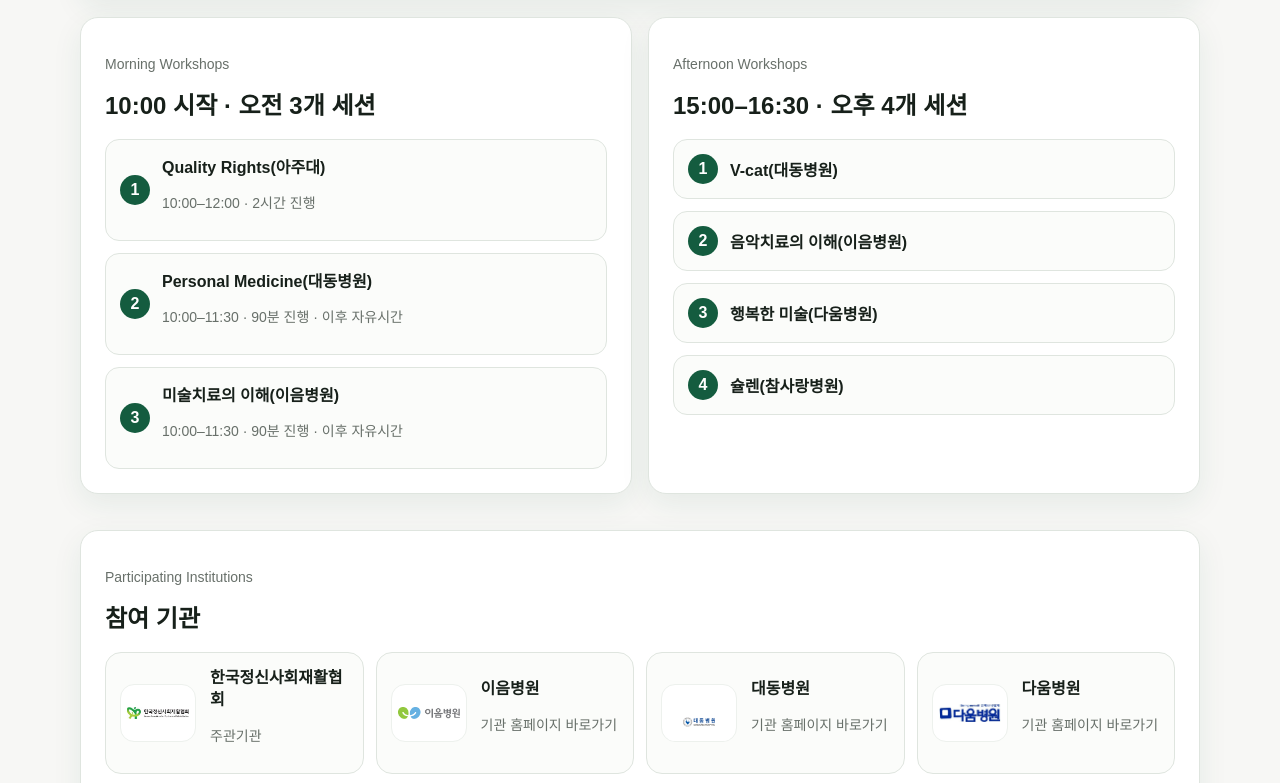
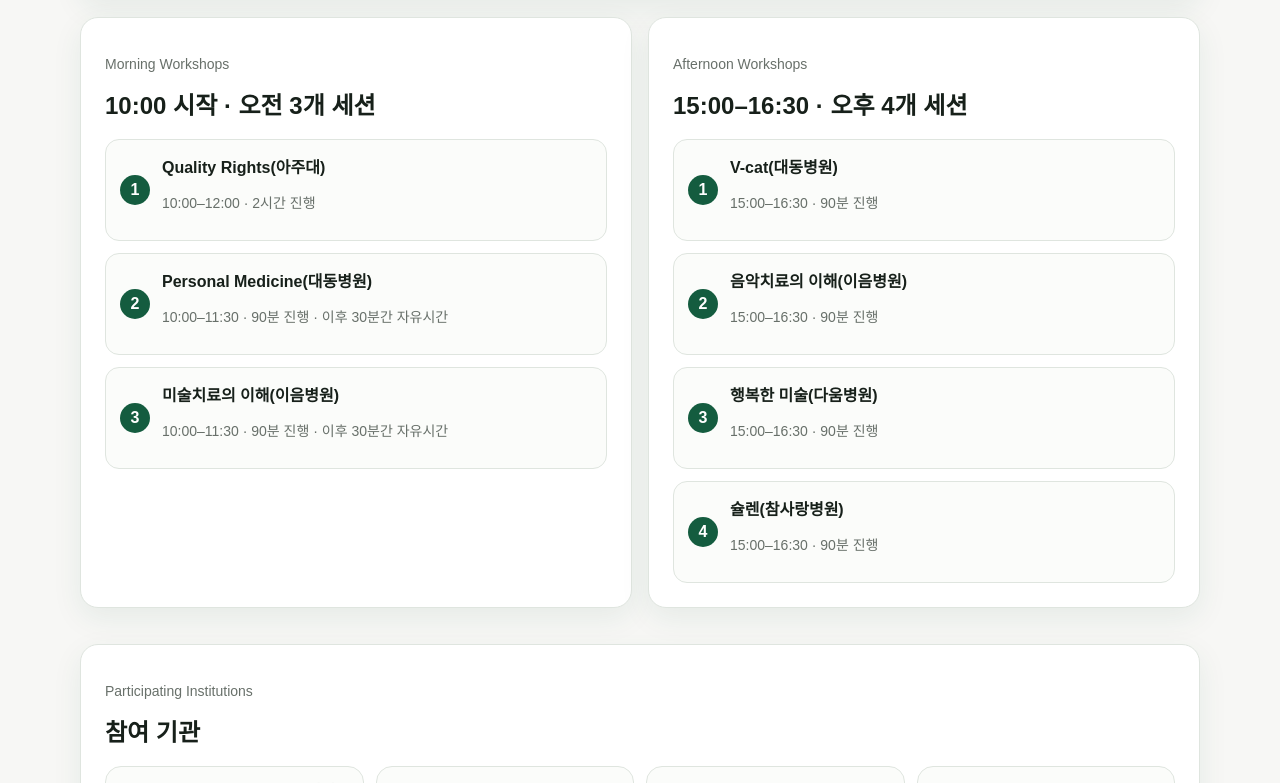
Before and after one commit to Cooledricesh/nabh-workshop-registration, a Next.js app: page / in a window 1280 px wide. Shown: the part 1329-2112 px from the top of the page. Built offline with nearby package versions, Linux system fonts and the light colour scheme; no server answers; the database is empty.

Commit message:
feat: show root workshop capacities

```diff
--- a/src/app/globals.css
+++ b/src/app/globals.css
@@ -70,6 +70,7 @@
 .workshop-list { display: grid; gap: 12px; }
 .workshop-summary { display: flex; gap: 12px; align-items: center; border: 1px solid var(--line); border-radius: 14px; padding: 14px; background: #fbfcfa; }
 .workshop-summary span { display: inline-grid; place-items: center; width: 30px; height: 30px; border-radius: 999px; background: var(--accent); color: white; font-weight: 800; flex: 0 0 auto; }
+.workshop-capacity-modal { display: inline-block; margin: 6px 0 0; padding: 4px 8px; border-radius: 999px; background: #fff4df; }
 .institutions-card { margin-top: 18px; }
 .institution-grid { display: grid; grid-template-columns: repeat(auto-fit, minmax(220px, 1fr)); gap: 12px; }
 .institution-card { display: flex; align-items: center; gap: 14px; min-height: 96px; padding: 14px; border: 1px solid var(--line); border-radius: 16px; background: #fbfcfa; text-decoration: none; color: var(--ink); transition: transform 0.16s ease, border-color 0.16s ease, box-shadow 0.16s ease; }
--- a/src/app/page.tsx
+++ b/src/app/page.tsx
@@ -1,18 +1,27 @@
 import Link from 'next/link';
 
-const morningWorkshops = [
-  { title: 'Quality Rights(아주대)', time: '10:00–12:00', note: '2시간 진행' },
-  { title: 'Personal Medicine(대동병원)', time: '10:00–11:30', note: '90분 진행 · 이후 자유시간' },
-  { title: '미술치료의 이해(이음병원)', time: '10:00–11:30', note: '90분 진행 · 이후 자유시간' },
+import { listWorkshops } from '@/lib/data';
+import { getWorkshopCapacityNotice } from '@/lib/registration';
+import type { SessionSlot, WorkshopAvailability } from '@/lib/types';
+
+export const dynamic = 'force-dynamic';
+
+type WorkshopIntro = {
+  title: string;
+  time: string;
+  note: string;
+  slot: SessionSlot;
+};
+
+const workshopIntros: WorkshopIntro[] = [
+  { title: 'Quality Rights(아주대)', time: '10:00–12:00', note: '2시간 진행', slot: 'morning' },
+  { title: 'Personal Medicine(대동병원)', time: '10:00–11:30', note: '90분 진행 · 이후 30분간 자유시간', slot: 'morning' },
+  { title: '미술치료의 이해(이음병원)', time: '10:00–11:30', note: '90분 진행 · 이후 30분간 자유시간', slot: 'morning' },
+  { title: 'V-cat(대동병원)', time: '15:00–16:30', note: '90분 진행', slot: 'afternoon' },
+  { title: '음악치료의 이해(이음병원)', time: '15:00–16:30', note: '90분 진행', slot: 'afternoon' },
+  { title: '행복한 미술(다움병원)', time: '15:00–16:30', note: '90분 진행', slot: 'afternoon' },
+  { title: '슐렌(참사랑병원)', time: '15:00–16:30', note: '90분 진행', slot: 'afternoon' },
 ];
-
-const afternoonWorkshops = [
-  'V-cat(대동병원)',
-  '음악치료의 이해(이음병원)',
-  '행복한 미술(다움병원)',
-  '슐렌(참사랑병원)',
-];
-
 
 const institutionLinks = [
   { name: '한국정신사회재활협회', url: 'http://www.kapr.or.kr/', logo: '/institutions/kapr-logo.jpg', note: '주관기관' },
@@ -29,7 +38,7 @@
   { time: '09:30', title: '집결', detail: '6층 강당', type: 'opening' },
   { time: '09:40', title: '은하수 합창단', detail: '6층 강당', type: 'opening' },
   { time: '09:50', title: '개회', detail: '낮병원 심포지엄 개회', type: 'opening' },
-  { time: '10:00–12:00', title: '오전 워크숍 3개 세션 동시 진행', detail: 'Quality Rights는 12시까지, 나머지 두 세션은 11시 30분 종료 후 자유시간', type: 'workshop' },
+  { time: '10:00–12:00', title: '오전 워크숍 3개 세션 동시 진행', detail: 'Quality Rights는 12시까지, 나머지 두 세션은 11시 30분 종료 후 30분간 자유시간', type: 'workshop' },
   { time: '12:00–13:00', title: '점심', detail: '8층 식당', type: 'meal' },
   { time: '13:00–14:00', title: '병원 라운딩', detail: '낮병원 현장 라운딩', type: 'tour' },
   { time: '14:00–15:00', title: '특강', detail: '대동병원 박상운 병원장 · 6층 강당', type: 'lecture' },
@@ -38,7 +47,43 @@
   { time: '17:00–17:30', title: '식당 이동', detail: '동촌유원지-대돈가', type: 'meal' },
 ];
 
-export default function SymposiumPage() {
+function rootWorkshopCapacityNotice(workshop?: WorkshopAvailability) {
+  if (!workshop) return null;
+  return getWorkshopCapacityNotice(workshop);
+}
+
+function workshopWithAvailability(intro: WorkshopIntro, workshops: WorkshopAvailability[]) {
+  return {
+    ...intro,
+    availability: workshops.find((workshop) => workshop.title === intro.title),
+  };
+}
+
+function WorkshopSummaryCard({ intro, index }: { intro: WorkshopIntro & { availability?: WorkshopAvailability }; index: number }) {
+  const capacityNotice = rootWorkshopCapacityNotice(intro.availability);
+
+  return (
+    <article className="workshop-summary">
+      <span>{index + 1}</span>
+      <div>
+        <strong>{intro.title}</strong>
+        <p className="muted">{intro.time} · {intro.note}</p>
+        {intro.availability ? <p className="muted">최대 정원 {intro.availability.capacity}명</p> : null}
+        {capacityNotice ? <p className="capacity-warning workshop-capacity-modal" aria-label="마감 임박 또는 마감 안내">{capacityNotice}</p> : null}
+      </div>
+    </article>
+  );
+}
+
+export default async function SymposiumPage() {
+  const workshops = await listWorkshops();
+  const morningWorkshops = workshopIntros
+    .filter((workshop) => workshop.slot === 'morning')
+    .map((workshop) => workshopWithAvailability(workshop, workshops));
+  const afternoonWorkshops = workshopIntros
+    .filter((workshop) => workshop.slot === 'afternoon')
+    .map((workshop) => workshopWithAvailability(workshop, workshops));
+
   return (
     <main>
       <section className="hero compact-hero">
@@ -80,13 +125,7 @@
           </div>
           <div className="workshop-list">
             {morningWorkshops.map((workshop, index) => (
-              <article key={workshop.title} className="workshop-summary">
-                <span>{index + 1}</span>
-                <div>
-                  <strong>{workshop.title}</strong>
-                  <p className="muted">{workshop.time} · {workshop.note}</p>
-                </div>
-              </article>
+              <WorkshopSummaryCard key={workshop.title} intro={workshop} index={index} />
             ))}
           </div>
         </div>
@@ -97,11 +136,8 @@
             <h2>15:00–16:30 · 오후 4개 세션</h2>
           </div>
           <div className="workshop-list">
-            {afternoonWorkshops.map((title, index) => (
-              <article key={title} className="workshop-summary">
-                <span>{index + 1}</span>
-                <strong>{title}</strong>
-              </article>
+            {afternoonWorkshops.map((workshop, index) => (
+              <WorkshopSummaryCard key={workshop.title} intro={workshop} index={index} />
             ))}
           </div>
         </div>
```
Also changed, not shown: 1 other file (tests, documents, lock files or other folders).
